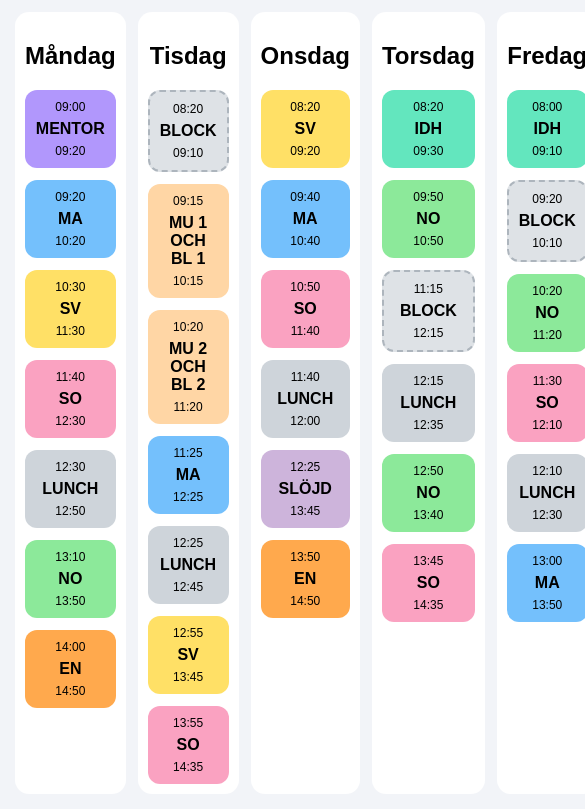
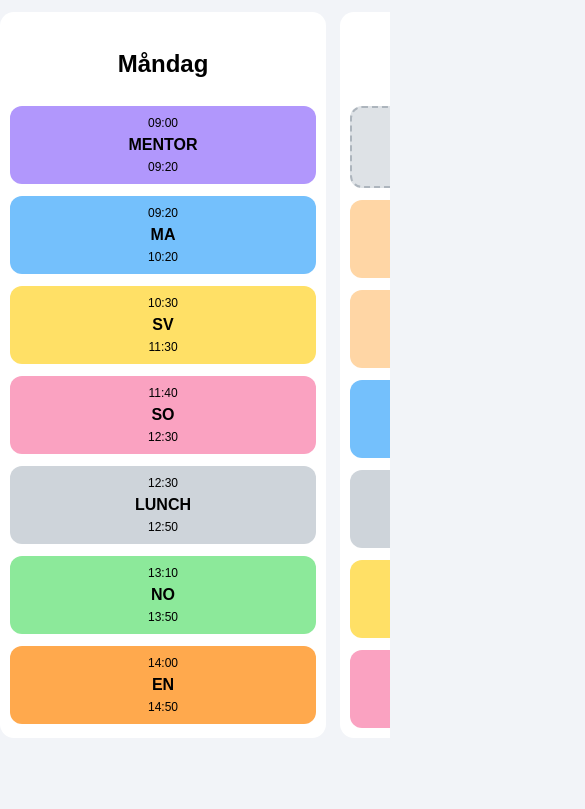
Before and after one commit to realghost120/7A-Schma, a plain HTML site: page index.html in a window 390 px wide. Shown: the part 113-922 px from the top of the page, 585 px wide, since content can reach past the window. After the commit the page ends 871 px from the top, so only its background shows below. Drawn offline with Linux system fonts and the light colour scheme.

Commit message:
Implement mobile responsiveness for week layout
Added responsive design for mobile view.

```diff
--- a/style.css
+++ b/style.css
@@ -144,3 +144,38 @@ header {
   background: #ffd6a5; /* beige */
   color: #000;
 }
+
+/* =========================
+   MOBILANPASSNING
+   ========================= */
+
+/* Standard (desktop) – behåll grid */
+#week {
+  display: grid;
+  grid-template-columns: repeat(5, 1fr);
+  gap: 12px;
+}
+
+/* 📱 MOBIL */
+@media (max-width: 768px) {
+  #week {
+    display: flex;
+    gap: 14px;
+    overflow-x: auto;
+    scroll-snap-type: x mandatory;
+    padding-bottom: 20px;
+  }
+
+  .day {
+    min-width: 85%;
+    scroll-snap-align: start;
+  }
+
+  .day h2 {
+    position: sticky;
+    top: 0;
+    background: white;
+    padding: 8px 0;
+    z-index: 2;
+  }
+}
```
